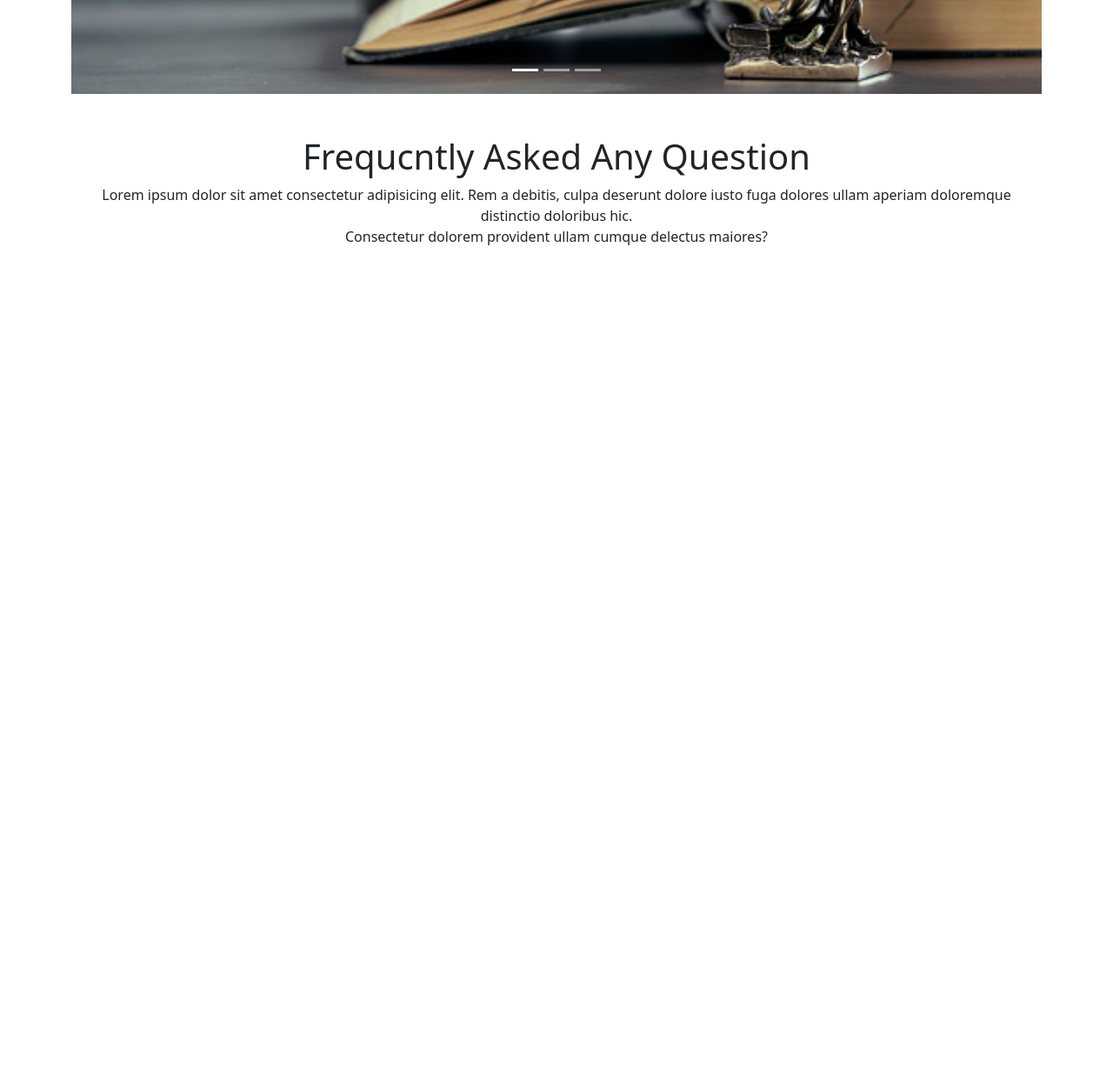
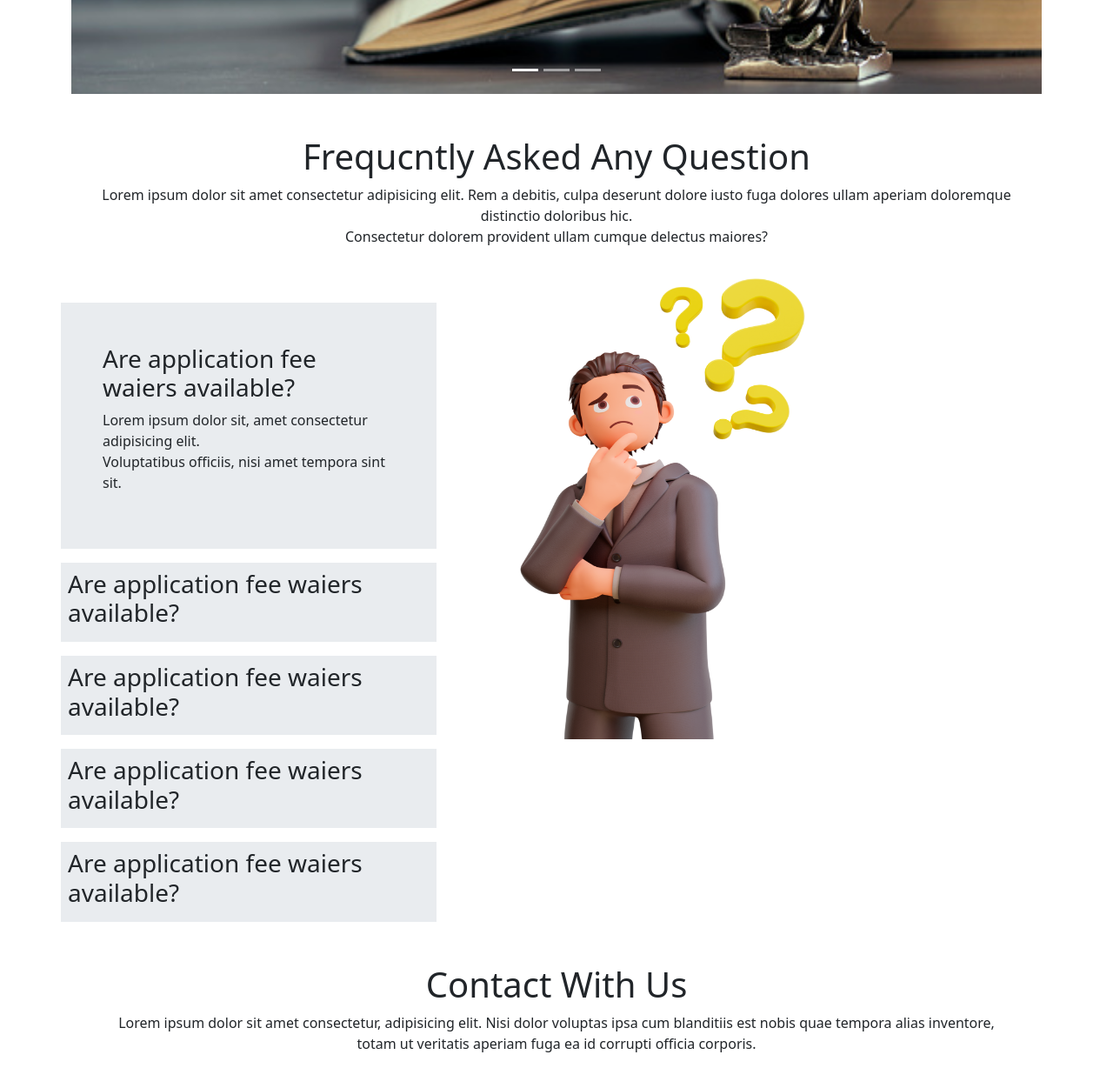
Before and after one commit to Rakibul-hassan-shehab/legal_solution, a plain HTML site: page index.html in a window 1280 px wide. Shown: the part 2346-3574 px from the top of the page at 87% size. Before the commit the page ends 2646 px from the top, so only its background shows below. Drawn offline with Linux system fonts and the light colour scheme.

Commit message:
add new code

```diff
--- a/index.html
+++ b/index.html
@@ -132,6 +132,8 @@
               </div>
             </div>
           </div>
+
+
          </div>
 
          <div class="mt-5 text-center">
@@ -194,7 +196,66 @@
           <h1>Frequcntly Asked Any Question</h1>
           <p>Lorem ipsum dolor sit amet consectetur adipisicing elit. Rem a debitis, culpa deserunt dolore iusto fuga dolores ullam aperiam doloremque distinctio doloribus hic. <br> Consectetur dolorem provident ullam cumque delectus maiores?</p>
         </div>
-     </div>
+
+
+        <div class="d-flex">
+         <div class="" >
+           <div class="row mt-5">
+            <div class="col-md-12 bg-body-secondary p-5">
+              <h3>Are application fee waiers available?</h3>
+              <p>Lorem ipsum dolor sit, amet consectetur adipisicing elit. <br> Voluptatibus officiis, nisi amet tempora sint sit.</p>
+            </div>
+           </div>
+
+           <div class="row mt-3">
+            <div class="col-md-12 bg-body-secondary p-2">
+              <h3>Are application fee waiers available?</h3>
+            </div>
+           </div>
+
+           <div class="row mt-3">
+            <div class="col-md-12 bg-body-secondary p-2">
+              <h3>Are application fee waiers available?</h3>
+            </div>
+           </div>
+
+           <div class="row mt-3">
+            <div class="col-md-12 bg-body-secondary p-2">
+              <h3>Are application fee waiers available?</h3>
+            </div>
+           </div>
+
+           <div class="row mt-3">
+            <div class="col-md-12 bg-body-secondary p-2">
+              <h3>Are application fee waiers available?</h3>
+            </div>
+           </div>
+
+         </div>
+
+         <div class="row me-5">
+         <div class=" col-md-6 me-5" >
+          <img src="qm.png" alt="" style="height:550px; width:600px">
+         </div>
+        </div>
+
+        </div>
+
+
+         <div class="row mt-5">
+          <div class="col-md-12 text-center">
+            <h1>Contact With Us</h1>
+            <p>Lorem ipsum dolor sit amet consectetur, adipisicing elit. Nisi dolor voluptas ipsa cum blanditiis est nobis quae tempora alias inventore, <br> totam ut veritatis aperiam fuga ea id corrupti officia corporis.</p>
+          </div>
+         </div>
+
+
+
+      </div>
+
+
+
+
     <script src="js/bootstrap.bundle.js"></script>
 </body>
 </html>
```
Also changed, not shown: qm.png (added), style.css (line endings or trailing spaces).
